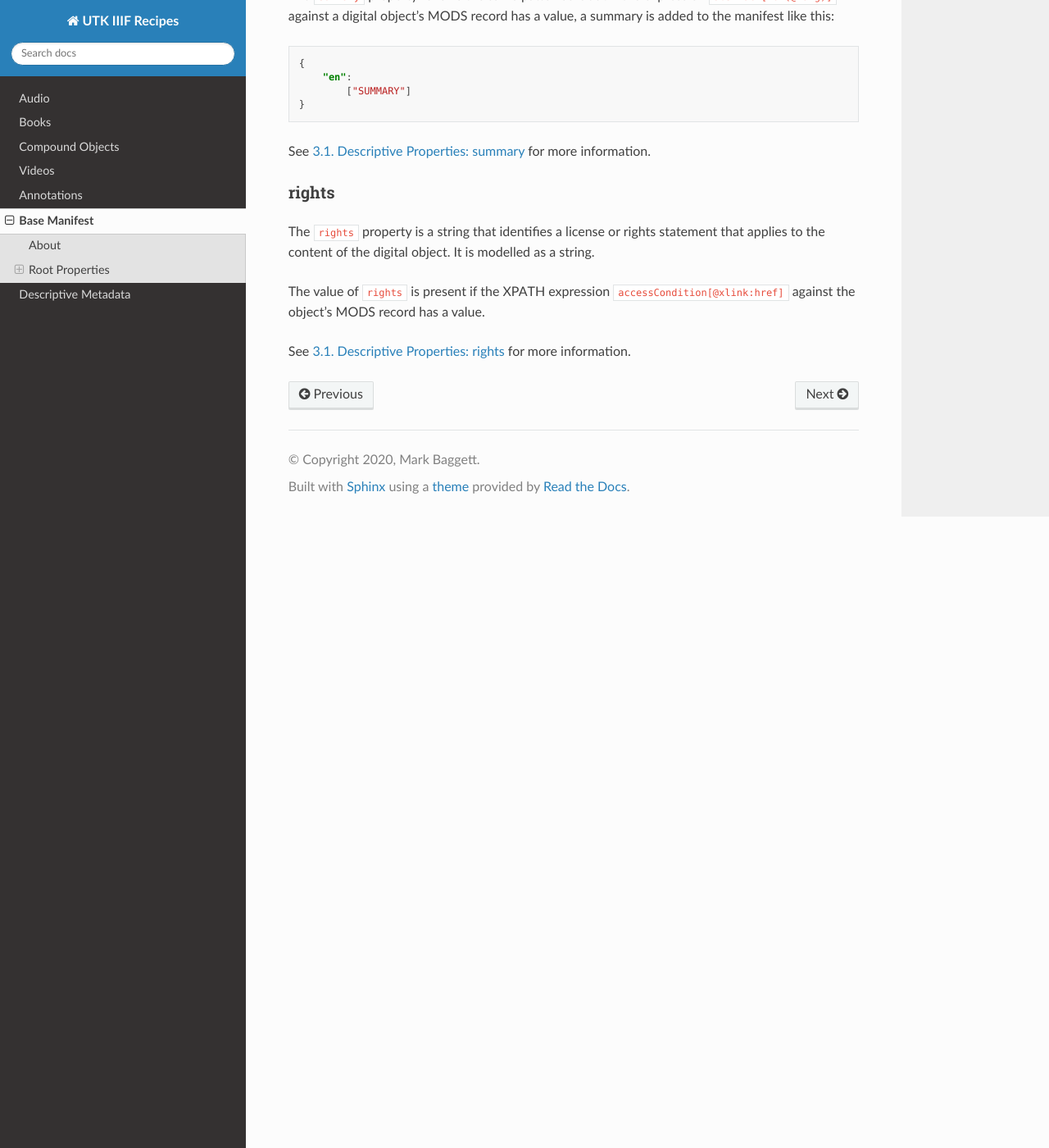
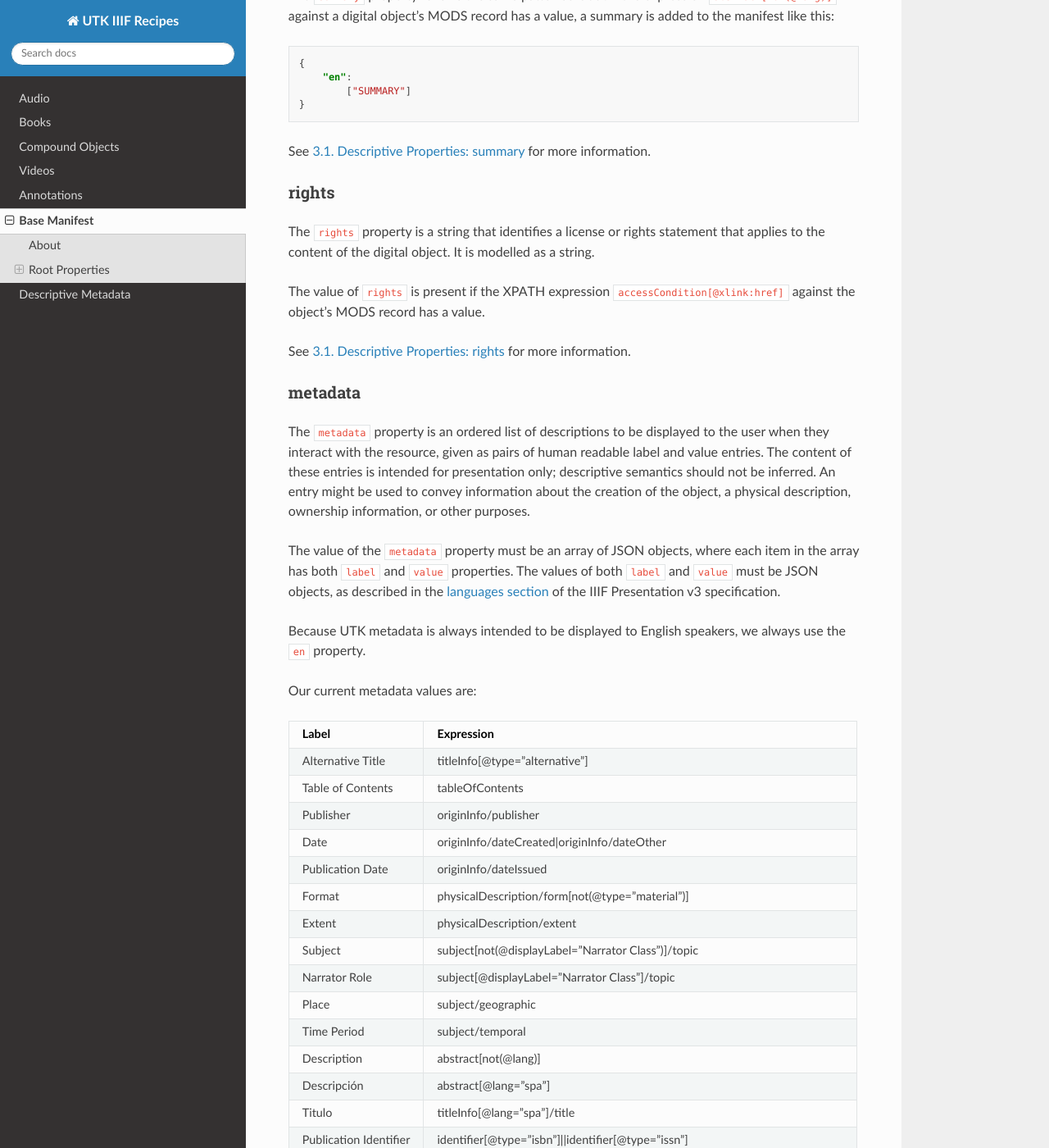
Before and after one commit to markpbaggett/utk_iiif_recipes, a Sphinx documentation site: the page built from docs/source/other/base_manifest.rst, in a window 1280 px wide and 1400 px high, scrolled down 1727 px. Shown: the whole window at 82% size. Built offline with Sphinx 7.4.7 and the Read the Docs theme 2.0.0, drawn with Linux system fonts in a browser that asks for light colours; some of the changed text lies outside the part shown.

Commit message:
Add metadata.

```diff
--- a/docs/source/other/base_manifest.rst
+++ b/docs/source/other/base_manifest.rst
@@ -99,3 +99,103 @@ The value of :code:`rights` is present if the XPATH expression :code:`accessCond
 MODS record has a value.
 
 See `3.1. Descriptive Properties: rights <https://iiif.io/api/presentation/3.0/#rights>`_ for more information.
+
+========
+metadata
+========
+
+The :code:`metadata` property is an ordered list of descriptions to be displayed to the user when they interact with the
+resource, given as pairs of human readable label and value entries. The content of these entries is intended for
+presentation only; descriptive semantics should not be inferred. An entry might be used to convey information about the
+creation of the object, a physical description, ownership information, or other purposes.
+
+The value of the :code:`metadata` property must be an array of JSON objects, where each item in the array has both
+:code:`label` and :code:`value` properties. The values of both :code:`label` and :code:`value` must be JSON objects, as
+described in the `languages section <https://iiif.io/api/presentation/3.0/#language-of-property-values>`_ of the IIIF
+Presentation v3 specification.
+
+Because UTK metadata is always intended to be displayed to English speakers, we always use the :code:`en` property.
+
+Our current metadata values are:
+
++------------------------+-------------------------------------------------------------------------+
+| Label                  | Expression                                                              |
++========================+=========================================================================+
+| Alternative Title      | titleInfo[@type="alternative"]                                          |
++------------------------+-------------------------------------------------------------------------+
+| Table of Contents      | tableOfContents                                                         |
++------------------------+-------------------------------------------------------------------------+
+| Publisher              | originInfo/publisher                                                    |
++------------------------+-------------------------------------------------------------------------+
+| Date                   | originInfo/dateCreated|originInfo/dateOther                             |
++------------------------+-------------------------------------------------------------------------+
+| Publication Date       | originInfo/dateIssued                                                   |
++------------------------+-------------------------------------------------------------------------+
+| Format                 | physicalDescription/form[not(@type="material")]                         |
++------------------------+-------------------------------------------------------------------------+
+| Extent                 | physicalDescription/extent                                              |
++------------------------+-------------------------------------------------------------------------+
+| Subject                | subject[not(@displayLabel="Narrator Class")]/topic                      |
++------------------------+-------------------------------------------------------------------------+
+| Narrator Role          | subject[@displayLabel="Narrator Class"]/topic                           |
++------------------------+-------------------------------------------------------------------------+
+| Place                  | subject/geographic                                                      |
++------------------------+-------------------------------------------------------------------------+
+| Time Period            | subject/temporal                                                        |
++------------------------+-------------------------------------------------------------------------+
+| Description            | abstract[not(@lang)]                                                    |
++------------------------+-------------------------------------------------------------------------+
+| Descripción            | abstract[@lang="spa"]                                                   |
++------------------------+-------------------------------------------------------------------------+
+| Titulo                 | titleInfo[@lang="spa"]/title                                            |
++------------------------+-------------------------------------------------------------------------+
+| Publication Identifier | identifier[@type="isbn"]||identifier[@type="issn"]                      |
++------------------------+-------------------------------------------------------------------------+
+| Browse                 | note[@displayLabel="Browse"]                                            |
++------------------------+-------------------------------------------------------------------------+
+| Language               | language/languageTerm                                                   |
++------------------------+-------------------------------------------------------------------------+
+| *Role Term*            | mods:name[mods:role[mods:roleTerm[text()='{$ROLETERM}']]]/mods:namePart |
++------------------------+-------------------------------------------------------------------------+
+
+See `3.1. Descriptive Properties: metadata <https://iiif.io/api/presentation/3.0/#metadata>`_ for more information.
+
+=================
+requiredStatement
+=================
+
+========
+provider
+========
+
+=========
+thumbnail
+=========
+
+=====
+items
+=====
+
+=======
+seeAlso
+=======
+
+======
+partOf
+======
+
+========
+homepage
+========
+
+========
+behavior
+========
+
+================
+viewingDirection
+================
+
+==================
+accompanyingCanvas
+==================
```
